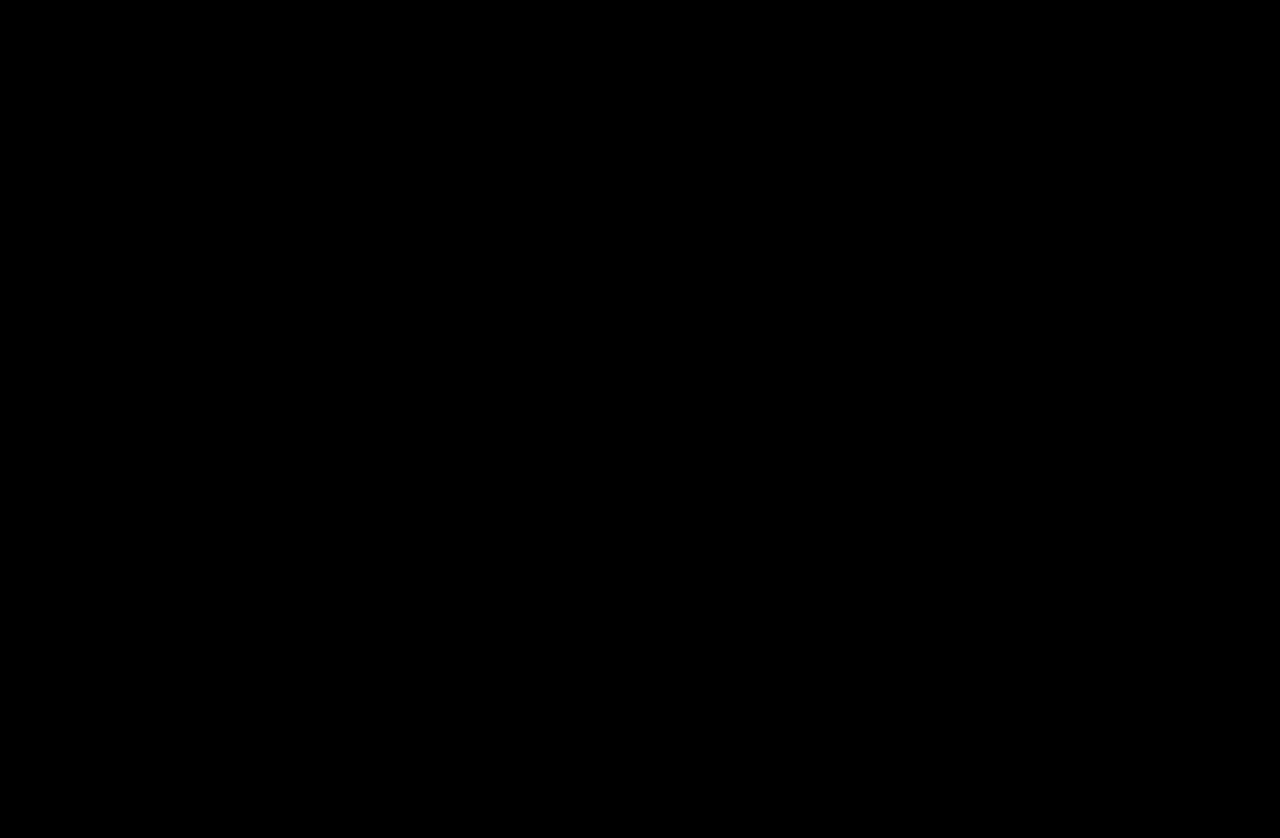
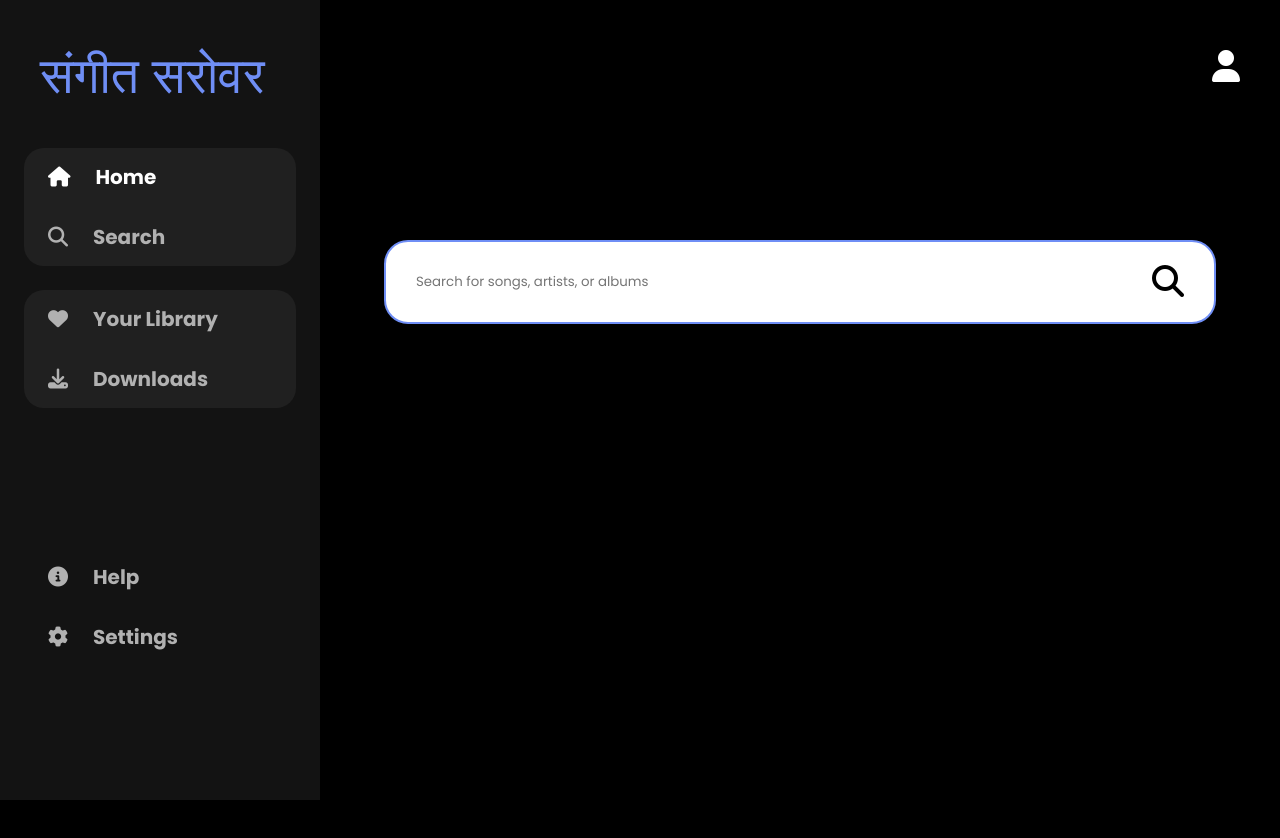
Before and after one commit to MohitTiwariBytes/Muse, a React (Vite) app: page /search in a window 1280 px wide. Before the commit this address had no page. Shown: the top 838 px of the page. Built offline with nearby package versions, Linux system fonts and the light colour scheme; a web font is replaced by a local one.

Commit message:
Started working on the search page!

```diff
--- a/src/App.jsx
+++ b/src/App.jsx
@@ -1,17 +1,18 @@
-import { useState } from 'react'
-import './App.css'
-import { BrowserRouter, Route, Routes } from 'react-router-dom';
-import Home from "./Pages/Home"
+import { useState } from "react";
+import "./App.css";
+import { BrowserRouter, Route, Routes } from "react-router-dom";
+import Home from "./Pages/Home";
+import Search from "./Pages/Search";
 
 function App() {
-
   return (
     <BrowserRouter>
       <Routes>
-        <Route exact path='/' element={<Home/>}></Route>
+        <Route exact path="/" element={<Home />}></Route>
+        <Route path="/search" element={<Search />}></Route>
       </Routes>
     </BrowserRouter>
-  )
+  );
 }
 
-export default App
+export default App;
--- a/src/Components/BottomBar.css
+++ b/src/Components/BottomBar.css
@@ -67,7 +67,7 @@
   scale: 1.1;
 }
 
-input {
+input[type="range"] {
   height: 4px;
   appearance: none;
   width: 200px;
--- a/src/Components/SideBar.jsx
+++ b/src/Components/SideBar.jsx
@@ -6,6 +6,11 @@ const Sidebar = () => {
 
   const handleTextClick = (text) => {
     setActiveText(text);
+    if (text.toLowerCase() === "home") {
+      window.location.href = "/";
+    } else {
+      window.location.replace(`/${text.toLowerCase()}`);
+    }
   };
 
   return (
--- /dev/null
+++ b/src/Pages/Search.css
@@ -0,0 +1,10 @@
+.inputMain input {
+  padding: 30px;
+  width: 100%;
+  border-radius: 24px;
+  border: 2px solid var(--blue);
+}
+
+.inputMain {
+  width: 60vw;
+}
--- /dev/null
+++ b/src/Pages/Search.jsx
@@ -0,0 +1,56 @@
+import React from "react";
+import Sidebar from "../Components/SideBar";
+import TopBar from "../Components/TopBar.jsx";
+import BottomBar from "../Components/BottomBar.jsx";
+import Card from "../Components/Card.jsx";
+import "./Search.css";
+
+const Search = () => {
+  return (
+    <div className="main-search-page">
+      <div className="sideBar">
+        <Sidebar />
+      </div>
+      <div className="main-content">
+        <div className="topBar">
+          <div
+            style={{
+              padding: "50px 0px",
+              marginLeft: "-40px",
+              position: "fixed",
+              zIndex: 200,
+              mixBlendMode: "difference",
+            }}
+            className="userProfile"
+          >
+            <i className="fa-solid fa-user fa-2x"></i>
+          </div>
+        </div>
+
+        <div
+          style={{ marginLeft: "30%", position: "absolute", top: "30%" }}
+          className="searchbox"
+        >
+          <div className="inputMain">
+            <input
+              type="text"
+              placeholder="Search for songs, artists, or albums"
+            />
+            <i
+              style={{
+                color: "black",
+                position: "absolute",
+                top: "25px",
+                left: "100%",
+                zIndex: "100",
+              }}
+              className="fa-solid fa-magnifying-glass fa-2x"
+            ></i>
+          </div>
+        </div>
+      </div>
+    </div>
+  );
+};
+
+export default Search;
```
